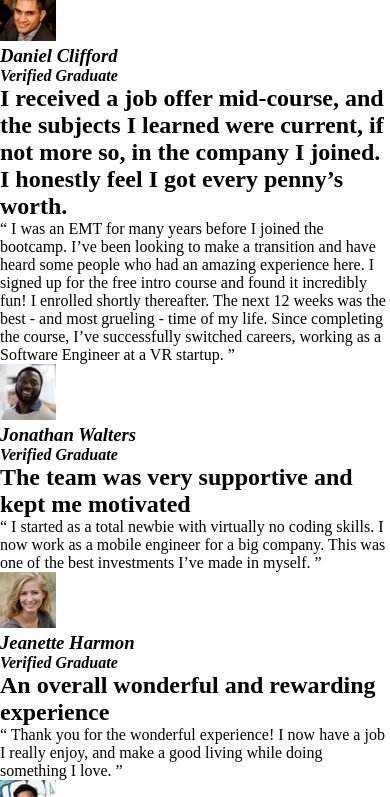
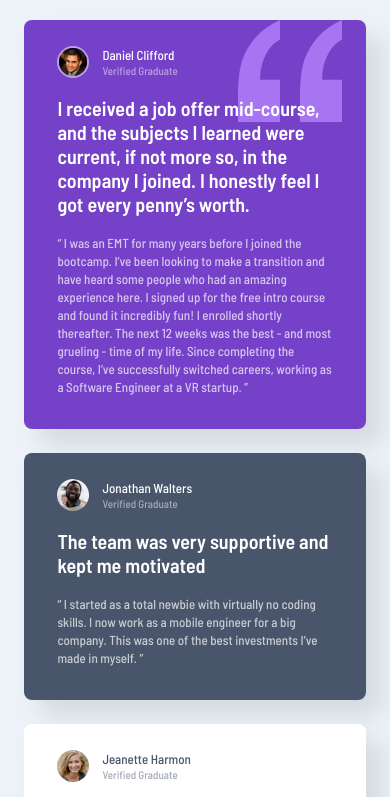
Before and after one commit to victorkauan/testimonials-grid-section, a plain HTML site: page index.html in a window 390 px wide. Shown: the part 52-849 px from the top of the page. Drawn offline with Linux system fonts and the light colour scheme.

Commit message:
mobile design

```diff
--- a/index.html
+++ b/index.html
@@ -30,8 +30,9 @@
     <div id="app">
       <main id="testimonials">
         <h1>Testimonials Grid Section</h1>
+        <!-- Screen readers only -->
 
-        <section id="daniel">
+        <section id="daniel" class="container grid">
           <cite>
             <img
               src="./images/image-daniel.jpg"
@@ -58,7 +59,7 @@
           </p>
         </section>
 
-        <section id="jonathan">
+        <section id="jonathan" class="container grid">
           <cite>
             <img
               src="./images/image-jonathan.jpg"
@@ -77,7 +78,7 @@
           </p>
         </section>
 
-        <section id="jeanette">
+        <section id="jeanette" class="container grid">
           <cite>
             <img
               src="./images/image-jeanette.jpg"
@@ -95,7 +96,7 @@
           </p>
         </section>
 
-        <section id="patrick">
+        <section id="patrick" class="container grid">
           <cite>
             <img src="./images/image-patrick.jpg" alt="Patrick Abrams' photo" />
             <h3 class="author">Patrick Abrams</h3>
@@ -118,7 +119,7 @@
           </p>
         </section>
 
-        <section id="kira">
+        <section id="kira" class="container grid">
           <cite>
             <img src="./images/image-kira.jpg" alt="Kira Whittle's photo" />
             <h3 class="author">Kira Whittle</h3>
@@ -139,7 +140,7 @@
             have. In fact, I’ve often referred to it during interviews as an
             example of my developent experience. It certainly helped me land a
             job as a full-stack developer after receiving multiple offers. 100%
-            recommend! ”S
+            recommend! ”
           </p>
         </section>
       </main>
--- a/style.css
+++ b/style.css
@@ -1,8 +1,173 @@
+/* ========== Variables ========= */
+:root {
+  /* |> Primary */
+  --moderate-violet: hsl(263, 55%, 52%);
+  --very-dark-grayish-blue: hsl(217, 19%, 35%);
+  --very-dark-blackish-blue: hsl(219, 29%, 14%);
+  --white: hsl(0, 0%, 100%);
+
+  /* |> Neutral */
+  --light-gray: hsl(0, 0%, 81%);
+  --light-grayish-blue: hsl(210, 46%, 95%);
+  --transparent-white-fifty: hsla(0, 0%, 100%, 0.5);
+}
+
 /* ========== Reset ========== */
 * {
   margin: 0;
   padding: 0;
   box-sizing: border-box;
+}
+
+/* ========== Global ========= */
+html,
+body,
+#app {
+  min-height: 100%;
+}
+
+body {
+  color: var(--white);
+  font-family: "Barlow Semi Condensed", sans-serif;
+  font-size: 0.8125rem;
+
+  background: var(--light-grayish-blue);
+}
+
+h2 {
+  font-size: 1.25rem;
+}
+
+h3 {
+  font-size: 0.8125rem;
+}
+
+h4 {
+  font-size: 0.6875rem;
+}
+
+.container {
+  padding: 1.625rem 2.0625rem 2.0625rem;
+}
+
+.grid {
+  display: grid;
+  gap: 1.125rem;
+}
+
+/* ========== App ========= */
+#app {
+  display: flex;
+  justify-content: center;
+}
+
+/* ========== Testimonials ========= */
+#testimonials {
+  width: min(87.5vw, 37.5rem);
+  margin: 4.5rem 0;
+
+  display: grid;
+  gap: 1.5rem;
+}
+
+#testimonials h1 {
+  /* Screen readers only */
+  width: 1px;
+  height: 1px;
+  overflow: hidden;
+
+  position: absolute;
+  white-space: nowrap;
+
+  clip: rect(0 0 0 0);
+  clip-path: inset(50%);
+}
+
+/* ========== Sections ========= */
+#testimonials section {
+  border-radius: 0.5rem;
+
+  box-shadow: 1rem 1rem 1.5rem rgba(0, 0, 0, 0.1);
+}
+
+#testimonials section cite {
+  font-style: normal;
+
+  display: grid;
+  grid-auto-columns: 2rem auto;
+  grid-auto-rows: auto;
+  grid-template-areas:
+    "image author"
+    "image occupation";
+  align-items: center;
+  gap: 0 0.8125rem;
+}
+
+#testimonials section cite img {
+  grid-area: image;
+
+  height: 2rem;
+  width: 2rem;
+  flex-shrink: 0;
+  border-radius: 50%;
+}
+
+#testimonials section cite h3 {
+  grid-area: author;
+
+  font-weight: 500;
+}
+
+#testimonials section cite h4 {
+  grid-area: occupation;
+
+  font-weight: 500;
+
+  opacity: 0.5;
+}
+
+#testimonials section p {
+  line-height: 1.125rem;
+
+  opacity: 0.7;
+}
+
+/* ========== Daniel ========= */
+#daniel {
+  background: var(--moderate-violet) url(./images/bg-pattern-quotation.svg)
+    no-repeat 90% 0%;
+}
+
+#daniel cite img {
+  border: 0.125rem solid var(--transparent-white-fifty);
+}
+
+/* ========== Jonathan ========= */
+#jonathan {
+  background: var(--very-dark-grayish-blue);
+}
+
+/* ========== Jeanette ========= */
+#jeanette {
+  color: var(--very-dark-grayish-blue);
+
+  background: var(--white);
+}
+
+/* ========== Patrick ========= */
+#patrick {
+  background: var(--very-dark-blackish-blue);
+}
+
+#patrick cite img {
+  border: 0.125rem solid var(--moderate-violet);
+}
+
+/* ========== Kira ========= */
+#kira {
+  color: var(--very-dark-grayish-blue);
+
+  background: var(--white);
 }
 
 /* ========== Attributions ==========
```
